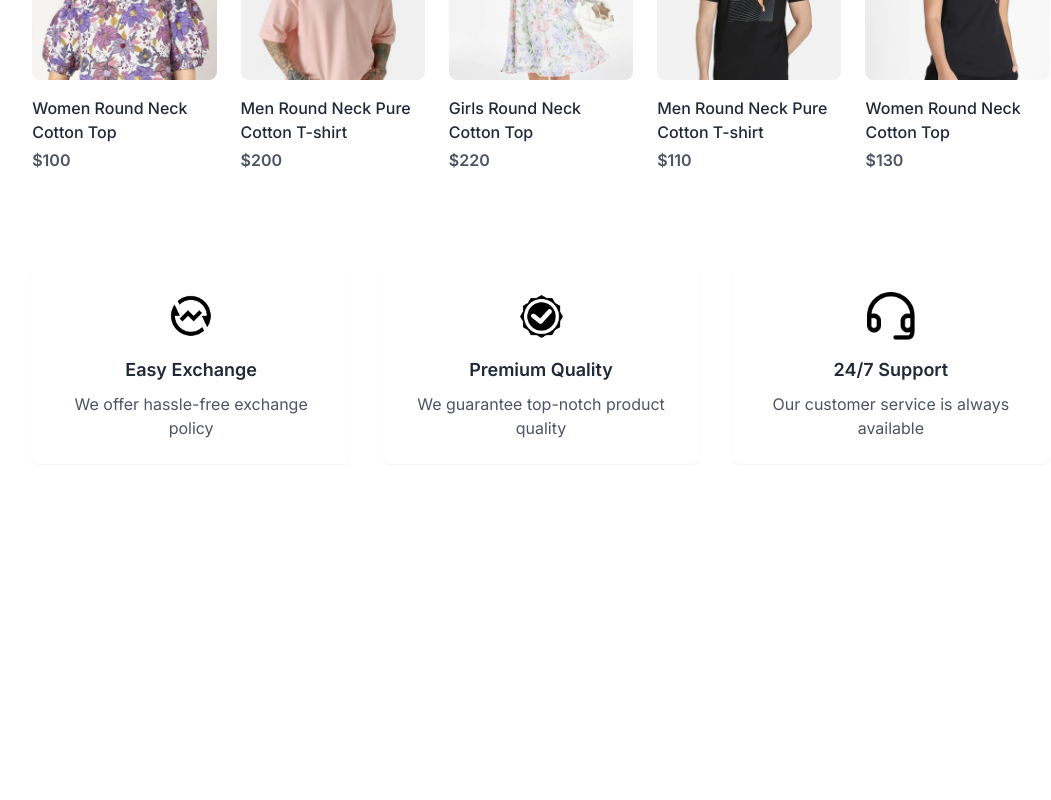
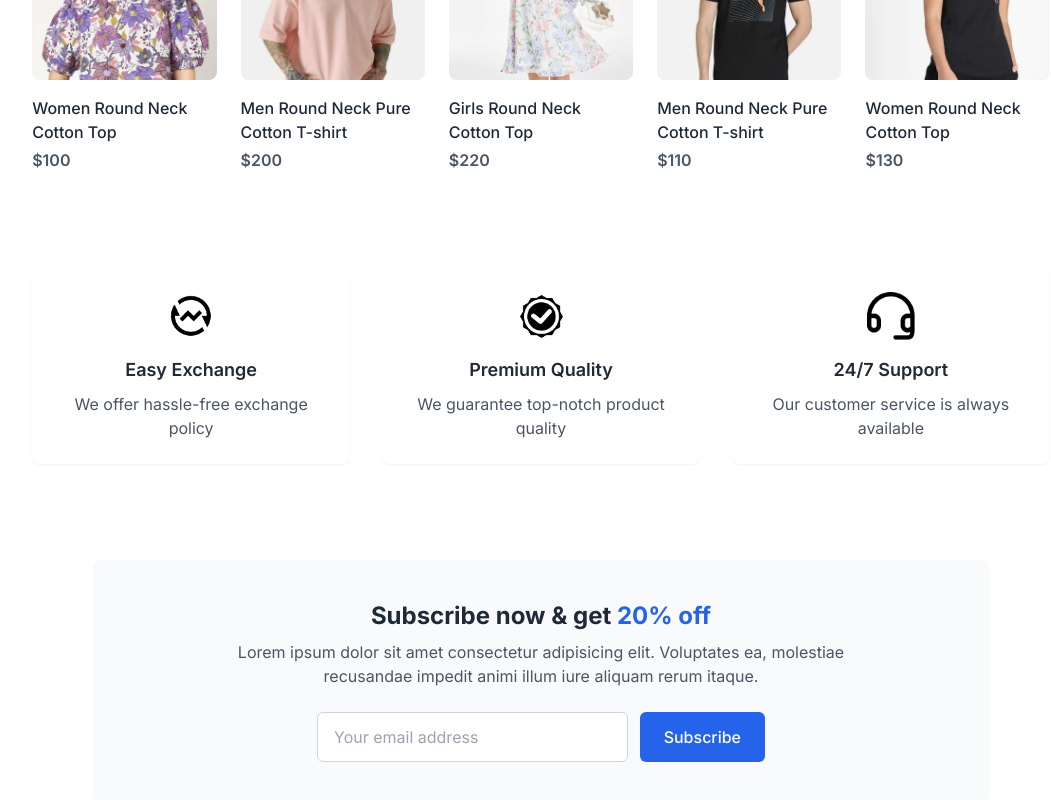
Before and after one commit to THENAMEISANOOP/Mithra-Ecommerce, a React (Vite) app in the folder frontend/: page / in a window 1280 px wide. Shown: the part 1744-2544 px from the top of the page, without its empty margins (99-1150 px from the left). Before the commit the page ends 2256 px from the top, so only its background shows below. Built offline with nearby package versions, Linux system fonts and the light colour scheme.

Commit message:
Suscribe component complete&(next footer setup start)

```diff
--- a/frontend/src/App.jsx
+++ b/frontend/src/App.jsx
@@ -9,6 +9,7 @@ import Login from "./pages/Login"
 import PlaceOrder from "./pages/PlaceOrder"
 import Orders from "./pages/Orders"
 import Navbar from "./components/Navbar"
+import Footer from "./components/Footer"
 
 const App = () => {
   return (
@@ -25,6 +26,7 @@ const App = () => {
         <Route path="/place-order" element={<PlaceOrder/>}/>
         <Route path="/orders" element={<Orders/>}/>
       </Routes>
+      <Footer/>
 
     </div>
   )
--- /dev/null
+++ b/frontend/src/components/Footer.jsx
@@ -0,0 +1,11 @@
+import React from 'react'
+
+const Footer = () => {
+  return (
+    <div>
+
+    </div>
+  )
+}
+
+export default Footer
--- /dev/null
+++ b/frontend/src/components/NewsletterBox.jsx
@@ -0,0 +1,38 @@
+import React from 'react'
+
+const NewsletterBox = () => {
+    const onSubmitHandler = (event) => {
+        event.preventDefault()
+        // Handle form submission logic here
+    }
+
+    return (
+        <div className='bg-gray-50 rounded-lg p-8 md:p-10 max-w-4xl mx-auto my-12 shadow-sm'>
+            <div className='text-center mb-6'>
+                <p className='text-xl md:text-2xl font-bold text-gray-800 mb-2'>
+                    Subscribe now & get <span className='text-primary-600'>20% off</span>
+                </p>
+                <p className='text-gray-600 text-sm md:text-base max-w-2xl mx-auto'>
+                    Lorem ipsum dolor sit amet consectetur adipisicing elit. Voluptates ea, molestiae recusandae impedit animi illum iure aliquam rerum itaque.
+                </p>
+            </div>
+
+            <form onSubmit={onSubmitHandler} className='flex flex-col sm:flex-row gap-3 max-w-md mx-auto'>
+                <input
+                    className='flex-grow px-4 py-3 rounded-md border border-gray-300 focus:outline-none focus:ring-2 focus:ring-primary-500 focus:border-transparent'
+                    type="email"
+                    placeholder='Your email address'
+                    required
+                />
+                <button
+                    type='submit'
+                    className='px-6 py-3 bg-primary-600 hover:bg-primary-700 text-white font-medium rounded-md transition-colors duration-200'
+                >
+                    Subscribe
+                </button>
+            </form>
+        </div>
+    )
+}
+
+export default NewsletterBox
--- a/frontend/src/pages/Home.jsx
+++ b/frontend/src/pages/Home.jsx
@@ -3,6 +3,7 @@ import Hero from '../components/Hero'
 import LatestCollection from '../components/LatestCollection'
 import BestSeller from '../components/BestSeller'
 import OurPolicy from '../components/OurPolicy'
+import NewsletterBox from '../components/NewsletterBox'
 
 const Home = () => {
   return (
@@ -11,6 +12,7 @@ const Home = () => {
       <LatestCollection/>
       <BestSeller/>
       <OurPolicy/>
+      <NewsletterBox/>
     </div>
   )
 }
--- a/frontend/tailwind.config.js
+++ b/frontend/tailwind.config.js
@@ -11,7 +11,9 @@ export default {
       },
       colors: {
         primary: {
-          600: '#2563eb', // blue-600 as primary color
+           500: '#3B82F6', // blue-500 as default
+          600: '#2563EB', // primary-600 used in the component
+          700: '#1D4ED8'
         },
       },
     },
```
